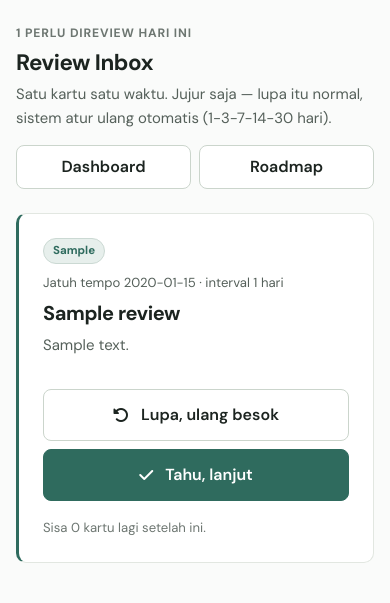
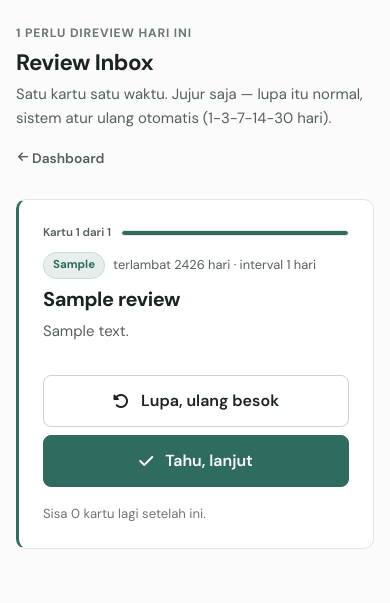
Before and after one commit to dzmrrr123-coder/belajar-devops, a PHP site: page /review.php in a window 390 px wide. Shown: the part 61-664 px from the top of the page. Run offline with PHP 8.4, Linux system fonts and the light colour scheme; the visitor is signed in with stand-in values (Sample User, id 1); data comes from the database, SQL or seed files in the repository; tables that the repository leaves empty hold one stand-in row (values such as "Sample post"); data that the repository does not hold is empty.

Commit message:
Fase 27: perjelas review mobile (1 link balik, progres kartu, tanggal ramah)

```diff
--- a/assets/css/app.css
+++ b/assets/css/app.css
@@ -362,3 +362,15 @@ section[aria-labelledby="continue-material-heading"] .list-meta,section[aria-lab
 .mission-body .mission-card .mission-main{flex:1;min-width:0}
 .mission-body .mission-card .btn{flex-shrink:0}
 }
+.review-back{margin-top:-4px}
+.review-progress{display:flex;align-items:center;gap:10px;margin-bottom:10px;font-size:.76rem;font-weight:600;color:var(--muted);font-variant-numeric:tabular-nums}
+.review-progress-bar{flex:1;height:6px;background:var(--surface-2);border:1px solid var(--line);border-radius:99px;overflow:hidden}
+.review-progress-bar>div{background:var(--primary);height:100%;border-radius:99px}
+.review-meta{display:flex;flex-wrap:wrap;align-items:center;gap:6px 8px;margin-bottom:8px}
+.review-due{font-size:.8rem;color:var(--muted)}
+.review-title{overflow-wrap:break-word;word-break:break-word}
+.review-card .text-secondary{overflow-wrap:break-word}
+@media(max-width:767.98px){
+.review-card{padding:18px 16px}
+.review-progress{font-size:.72rem}
+}
--- a/review.php
+++ b/review.php
@@ -48,6 +48,17 @@ $due = $stmt->get_result()->fetch_all(MYSQLI_ASSOC);
 $stmt->close();
 $current = $due[0] ?? null;
 $conn->close();
+$due_label = 'hari ini';
+if ($current) {
+    $today = date('Y-m-d');
+    $dd = (string)($current['next_due'] ?? $today);
+    if ($dd < $today) {
+        $late = max(1, (int)((strtotime($today) - strtotime($dd)) / 86400));
+        $due_label = 'terlambat ' . $late . ' hari';
+    } elseif ($dd > $today) {
+        $due_label = date('d M Y', strtotime($dd));
+    }
+}
 $page_title = 'Review Inbox';
 require_once 'includes/header.php';
 require_once 'includes/navbar.php';
@@ -57,13 +68,12 @@ require_once 'includes/navbar.php';
         <div class="page-kicker"><?= $due_count ?> perlu direview hari ini</div>
         <h1 class="page-title">Review Inbox</h1>
         <p class="page-desc">Satu kartu satu waktu. Jujur saja — lupa itu normal, sistem atur ulang otomatis (1-3-7-14-30 hari).</p>
-        <div class="page-actions">
-            <a href="index.php" class="btn btn-cyber-outline">Dashboard</a>
-            <a href="quests.php" class="btn btn-cyber-outline">Roadmap</a>
+        <div class="page-actions review-back">
+            <a href="index.php" class="page-actions-link"><i class="fas fa-arrow-left" aria-hidden="true"></i>Dashboard</a>
         </div>
     </div>
     <?php if (!$current): ?>
-    <div class="empty-state card p-5">
+    <div class="empty-state card p-4 p-md-5">
         <div class="empty-state-icon"><i class="fas fa-check-double"></i></div>
         <h2 class="h5 fw-bold">Bersih! Tidak ada review jatuh tempo.</h2>
         <p class="text-secondary small mb-0">Selesaikan quest atau tulis catatan — otomatis masuk antrean review besok.</p>
@@ -72,11 +82,15 @@ require_once 'includes/navbar.php';
     <div class="row g-4 justify-content-center">
         <div class="col-lg-7">
             <article class="card p-4 review-card">
-                <div class="d-flex flex-wrap gap-2 mb-2">
+                <div class="review-progress">
+                    <span>Kartu 1 dari <?= $due_count ?></span>
+                    <div class="review-progress-bar" role="progressbar" aria-valuenow="1" aria-valuemin="0" aria-valuemax="<?= $due_count ?>" aria-label="Posisi kartu review"><div style="width: <?= (int)round(100 / max(1, $due_count)) ?>%;"></div></div>
+                </div>
+                <div class="review-meta">
                     <span class="question-status status-in_review"><?= htmlspecialchars($current['source']) ?></span>
-                    <span class="text-secondary small">Jatuh tempo <?= htmlspecialchars($current['next_due']) ?> · interval <?= (int)$current['interval_day'] ?> hari</span>
+                    <span class="review-due"><?= htmlspecialchars($due_label) ?> · interval <?= (int)$current['interval_day'] ?> hari</span>
                 </div>
-                <h2 class="h5 fw-bold"><?= htmlspecialchars($current['title']) ?></h2>
+                <h2 class="h5 fw-bold review-title"><?= htmlspecialchars($current['title']) ?></h2>
                 <?php if (!empty($current['detail'])): ?><p class="text-secondary"><?= nl2br(htmlspecialchars(mb_strimwidth($current['detail'], 0, 400, '...'))) ?></p><?php endif; ?>
                 <form method="POST" action="review.php" class="review-actions">
                     <?= csrf_field() ?>
```
